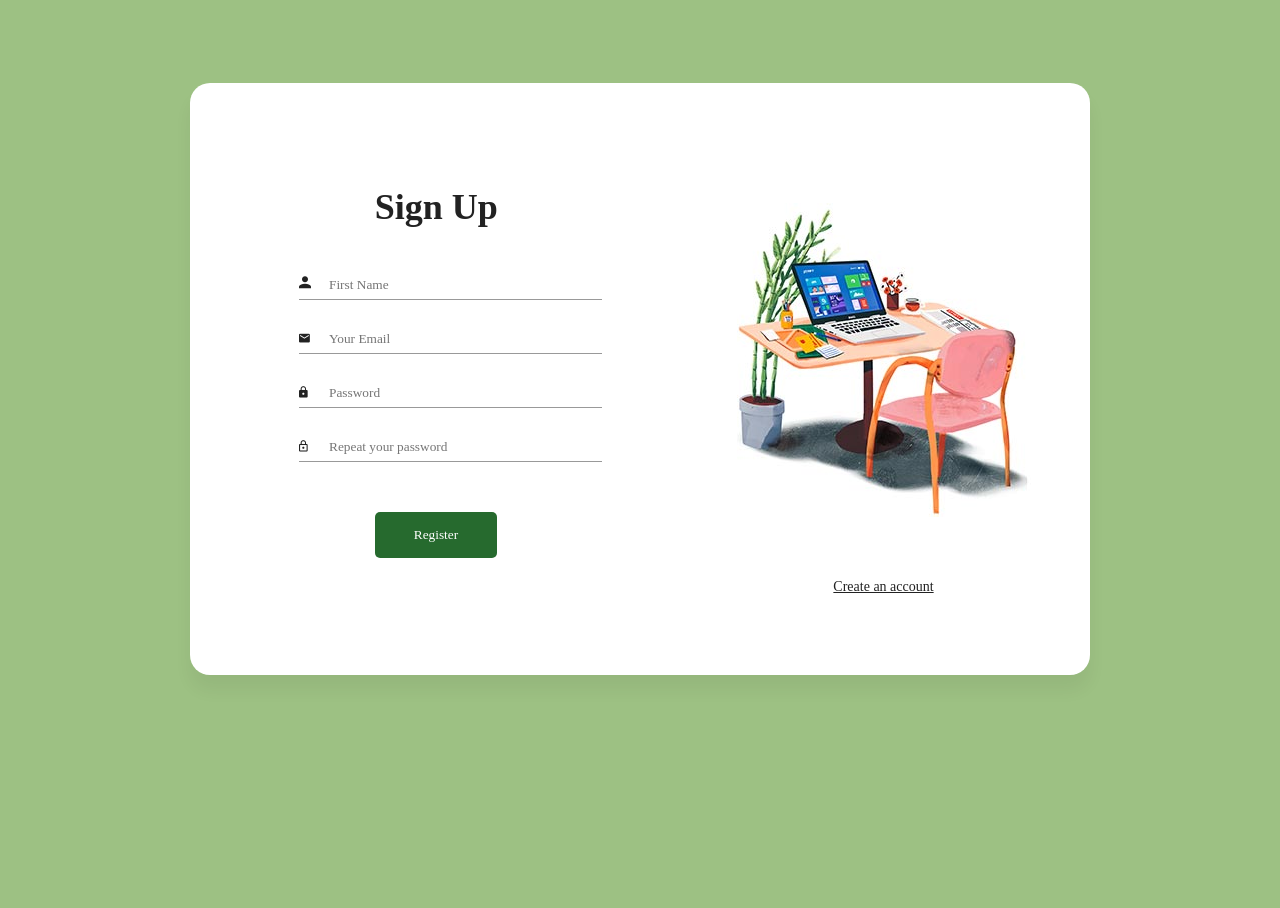
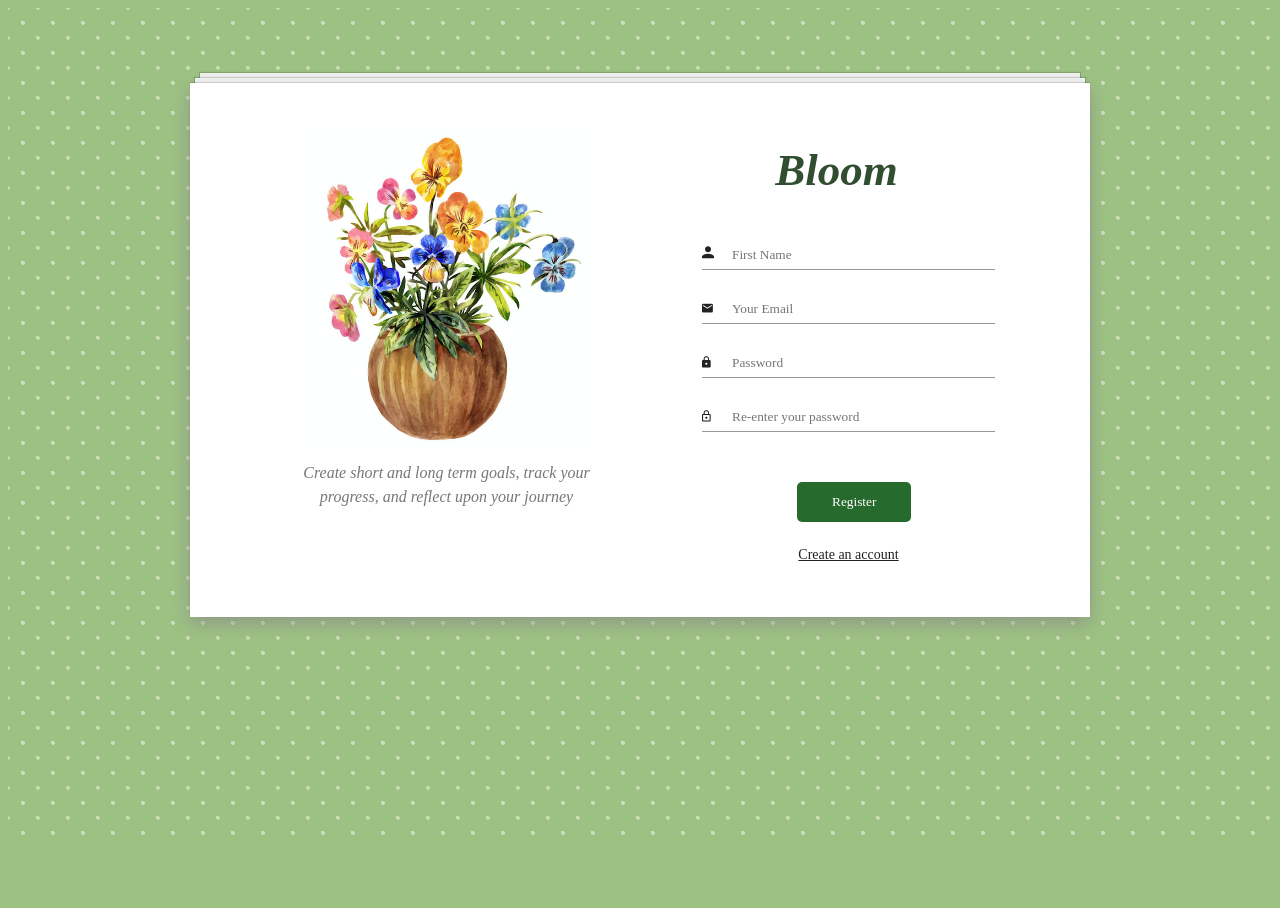
Before and after one commit to Hunter-College-CSCI-39548-Fall-2018/team2, a Node server app: page /register in a window 1280 px wide. After the commit the page ends 835 px from the top, so only its background shows below. Run offline with Node 20, Linux system fonts and the light colour scheme; some libraries are stand-ins or nearby versions.

Commit message:
Layout updates to longin and register

```diff
--- a/public/css/login.css
+++ b/public/css/login.css
@@ -52,10 +52,40 @@ display-flex, .display-flex, .display-flex-center, .signup-content, .signin-cont
     src: url("../fonts/poppins/poppins-v5-latin-900.eot");
 }
 
+@font-face {
+    font-family: 'IM Fell Great Primer', serif;
+    font-style: italic;
+    font-weight: 400;
+    src: url('https://fonts.googleapis.com/css?family=IM+Fell+Great+Primer:400i');
+}
+
 a:focus, a:active {
     text-decoration: none;
     outline: none;
     transition: all 300ms ease 0s;
+}
+
+input, select, textarea {
+    outline: none;
+    appearance: unset !important;
+}
+
+input::-webkit-outer-spin-button, input::-webkit-inner-spin-button {
+    appearance: none !important;
+    margin: 0;
+}
+
+input:focus, select:focus, textarea:focus {
+    outline: none;
+    box-shadow: none !important;
+}
+
+input[type=checkbox] {
+    appearance: checkbox !important;
+}
+
+input[type=radio] {
+    appearance: radio !important;
 }
 
 img {
@@ -86,6 +116,10 @@ h2 {
 .main {
     background: #9dc183;
     padding: 75px 0;
+    background-image: radial-gradient(#ffffff75 10%, transparent 0),
+    radial-gradient(#fff8e973 10%, transparent 0);
+    background-size: 30px 30px;
+    background-position: 0 0, 15px 15px;
 }
 
 .clear {
@@ -105,8 +139,7 @@ body {
     width: 900px;
     background: #fff;
     margin: 0 auto;
-    box-shadow: 0px 15px 16.83px 0.17px rgba(0, 0, 0, 0.05);
-    border-radius: 20px;
+    box-shadow: 0px 7px 16.83px 0.17px rgba(134, 133, 133, 0.67);
 }
 
 .display-flex {
@@ -132,7 +165,13 @@ body {
 }
 
 .signup-content {
-    padding: 75px 0;
+    padding-top: 30px;
+    padding-bottom: 50px;
+    box-shadow: 0 -1px 1px rgba(0,0,0,0.15),
+    0 -10px 0 -5px #eee,
+    0 -10px 1px -4px rgba(0,0,0,0.15),
+    0 -20px 0 -10px #eee,
+    0 -20px 1px -9px rgba(0,0,0,0.15);
 }
 
 .signup-form, .signup-image, .signin-form, .signin-image {
@@ -140,21 +179,22 @@ body {
     overflow: hidden;
 }
 
-.signup-image {
-    margin: 0 55px;
-}
-
 .form-title {
+    font-size: 45px;
     margin-left: 25%;
     margin-bottom: 33px;
+    color: #314e31;
+    font-style: italic;
 }
 
 .signup-image {
-    margin-top: 45px;
+    margin-left: 110px;
+    margin-right: 20px;
+    margin-top: 10px;
 }
 
 figure {
-    margin-bottom: 50px;
+    margin-bottom: 0px;
     text-align: center;
 }
 
@@ -164,10 +204,11 @@ figure {
     color: #fff;
     border-bottom: none;
     width: auto;
-    padding: 15px 39px;
+    padding: 12px 35px;
     border-radius: 5px;
     margin-top: 25px;
-    margin-left: 25%;
+    margin-left: 95px;
+    margin-bottom: 20px;
     cursor: pointer;
 }
 
@@ -177,6 +218,9 @@ figure {
 
 #signin {
     margin-top: 16px;
+    margin-left: 95px;
+    margin-bottom: 20px;
+    font-size: 12px;
 }
 
 .signup-image-link {
@@ -193,8 +237,8 @@ figure {
 
 .signup-form {
     margin-top: 20px;
-    margin-left: 75px;
-    margin-right: 75px;
+    margin-left: 55px;
+    margin-right: 95px;
     padding-left: 34px;
 }
 
@@ -323,12 +367,18 @@ label.valid:after {
 }
 
 .signin-content {
-    padding-top: 67px;
-    padding-bottom: 87px;
+    box-shadow: 0 -1px 1px rgba(0,0,0,0.15),
+    0 -10px 0 -5px #eee,
+    0 -10px 1px -4px rgba(0,0,0,0.15),
+    0 -20px 0 -10px #eee,
+    0 -20px 1px -9px rgba(0,0,0,0.15);
+
+    padding-top: 30px;
+    padding-bottom: 70px;
 }
 
 .signin-form {
-    margin-top: 100px;
+    margin-top: 70px;
     margin-right: 90px;
     margin-left: 80px;
 }
@@ -338,3 +388,20 @@ label.valid:after {
     margin-right: 20px;
     margin-top: 10px;
 }
+
+#application-title {
+    font-family: IM Fell Great Primer;
+    text-align: center;
+    font-style: italic;
+    font-size: 30px;
+    margin-top: 0;
+    font-weight:bold;
+}
+
+#application-description {
+    text-align: center;
+    margin-top: 0;
+    line-height: 1.5;
+    font-style: italic;
+    font-size: 16px;
+}
--- a/views/register.ejs
+++ b/views/register.ejs
@@ -12,8 +12,13 @@
     <section class="signup">
         <div class="container">
             <div class="signup-content">
+                <div class="signup-image">
+                    <figure><img src="assets/plant.jpg" alt="sign up image"></figure>
+                    <p id="application-description">Create short and long term goals, track your progress,
+                        and reflect upon your journey</p>
+                </div>
                 <div class="signup-form">
-                    <h2 class="form-title">Sign Up</h2>
+                    <h2 class="form-title">Bloom</h2>
                     <form method="POST" class="register-form" id="register-form">
                         <div class="form-group">
                             <label for="name"><i class="zmdi zmdi-account material-icons-name"></i></label>
@@ -29,16 +34,13 @@
                         </div>
                         <div class="form-group">
                             <label for="re-pass"><i class="zmdi zmdi-lock-outline"></i></label>
-                            <input type="password" name="re_pass" id="re_pass" placeholder="Repeat your password"/>
+                            <input type="password" name="re_pass" id="re_pass" placeholder="Re-enter your password"/>
                         </div>
                         <div class="form-group form-button">
                             <input type="submit" name="signup" id="signup" class="form-submit" value="Register"/>
+                            <a href="/login" class="signup-image-link">Create an account</a>
                         </div>
                     </form>
-                </div>
-                <div class="signup-image">
-                    <figure><img src="assets/signup-image.jpg" alt="sign up image"></figure>
-                    <a href="/login" class="signup-image-link">Create an account</a>
                 </div>
             </div>
         </div>
```
Also changed, not shown: views/login.ejs (+6 -5 lines), public/assets/7856839b2f842cd.jpg (deleted), public/assets/plant.jpg (added), public/assets/signin-image.jpg (deleted), public/assets/signup-image.jpg (deleted), public/assets/test.jpg (deleted).
